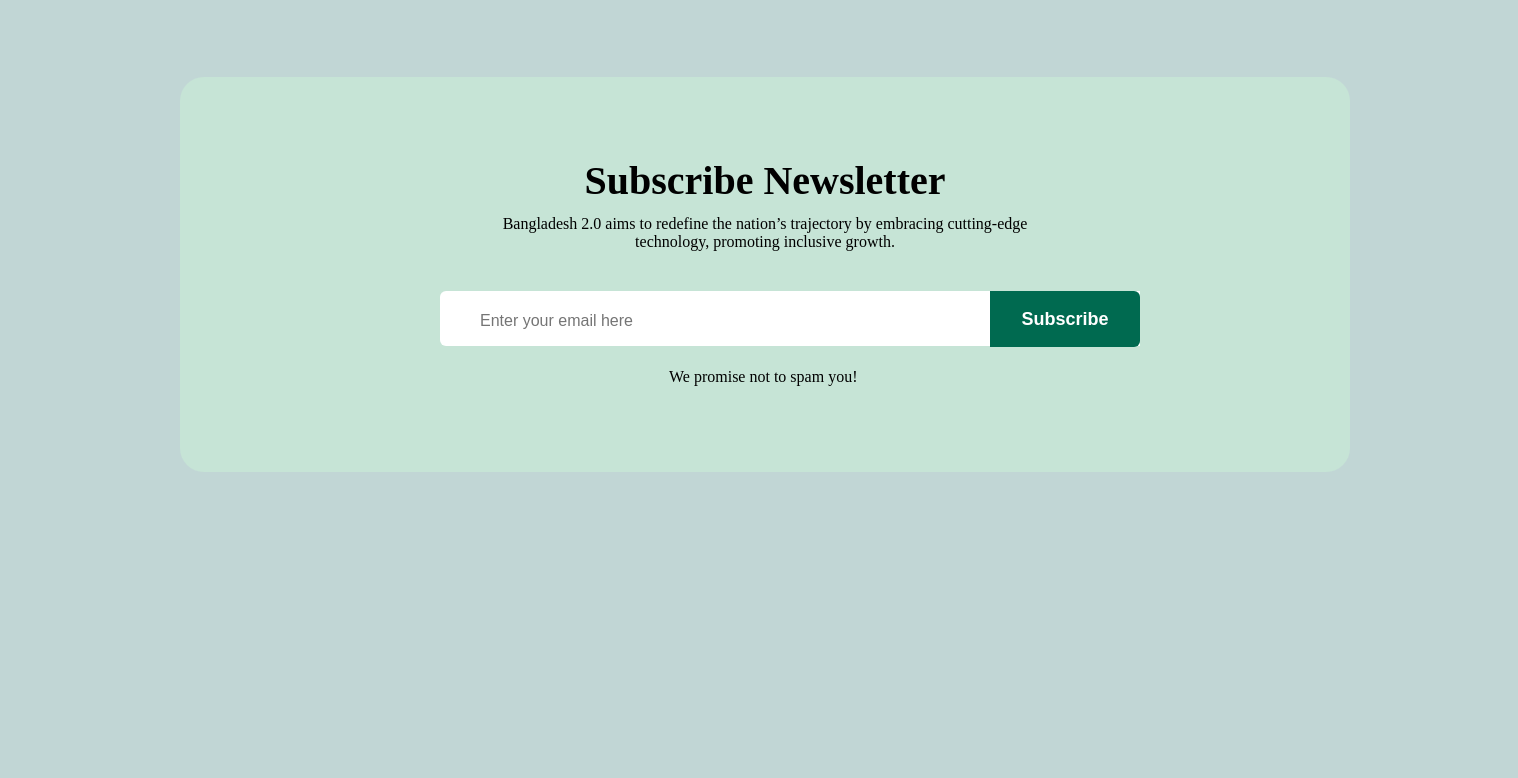
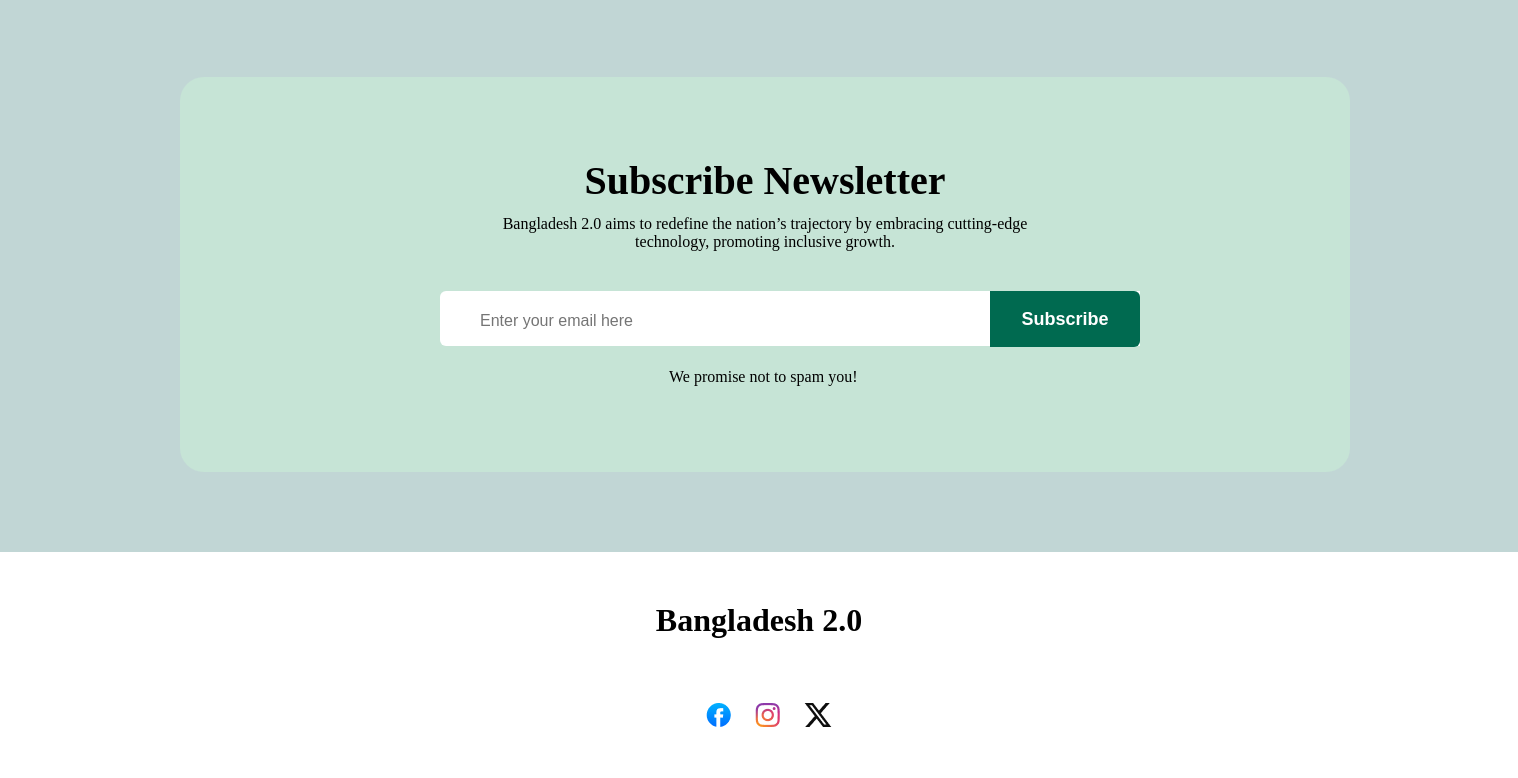
Before and after one commit to kamru25/assignment-one, a plain HTML site: page index.html in a window 1280 px wide. Shown: the part 4412-5190 px from the top of the page, 1518 px wide, since content can reach past the window. Before the commit the page ends 4884 px from the top, so only its background shows below. Drawn offline with Linux system fonts and the light colour scheme.

Commit message:
footer section done

```diff
--- a/index.html
+++ b/index.html
@@ -214,7 +214,6 @@
     <div class="satellite-section">
       <div class="satellite-img">
         <img class="satelite-img-1" src="assets/satelite.png" alt="" srcset="">
-
       </div>
       <div class="satellite-content">
         <h2 class="content-heading">Bangladesh Launches New Satellite</h2>
@@ -225,9 +224,7 @@
           common obligation of all people and all countries—not until then shall we,
           with a certain degree of justification, be able to speak of humankind as civilized</p>
         <button class="satellite-btn">Read More</button>
-
       </div>
-
     </div>
 
     <!-- Donate  Section-->
@@ -275,14 +272,21 @@
         <div class="subscribe-btn-div"><button class="subscribe-btn">Subscribe</button></div>
       </div>
       <p class="subscribe-area-last-content">We promise not to spam you!</p>
-
     </div>
-
-
-
   </main>
 
   <footer>
+    <div class="footer-sec">
+      <h2 class="footer-heading">Bangladesh 2.0</h2>
+      <div class="footer-img">
+        <img class="f-img" src="assets/facebook.png" alt="" srcset="">
+        <img class="f-img" src="assets/instagram.png" alt="" srcset="">
+        <img class="f-img" src="assets/x.png" alt="" srcset="">
+
+
+      </div>
+    </div>
+
 
   </footer>
 
--- a/styles/style.css
+++ b/styles/style.css
@@ -614,3 +614,24 @@ height: 19px;
 font-size: 16px;
 font-weight: 400;
 }
+ /* footer section */
+ .footer-sec{
+width: 1518px;
+height: 226px;
+background: rgb(255, 255, 255);
+margin-top: 80px;
+ }
+ .footer-heading{
+text-align: center;
+padding-top: 50px;
+font-size: 32px;
+font-weight: 700;
+ }
+ .footer-img{
+margin-top: 64px;
+text-align: center;
+
+ }
+ .f-img{
+  margin-left: 20px;
+ }
```
